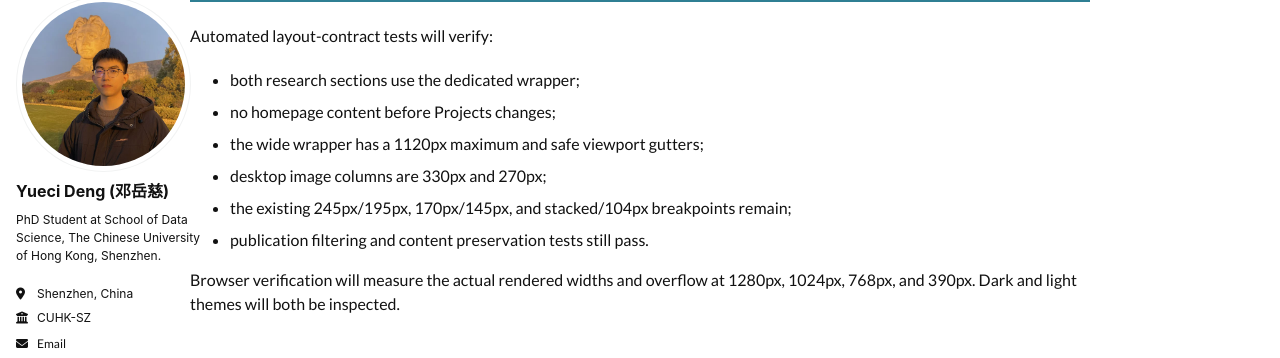
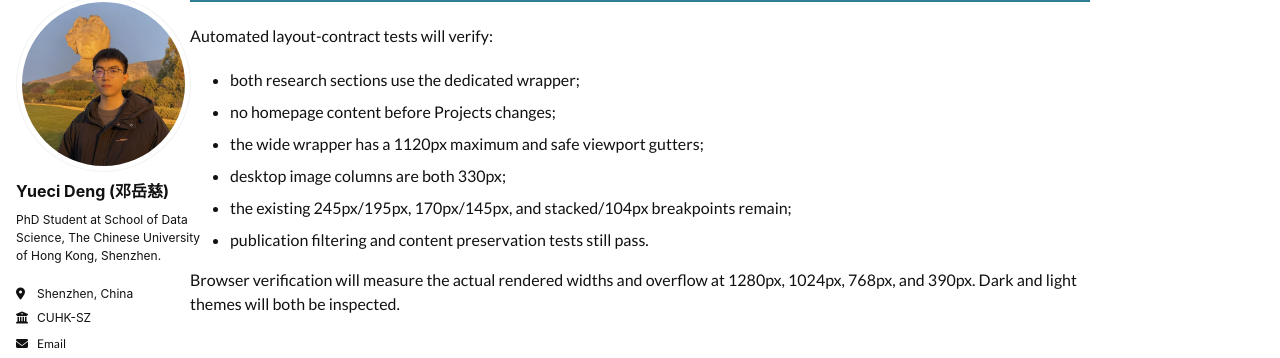
Before and after one commit to yuecideng/yuecideng.github.io, a Jekyll site: the page built from docs/superpowers/specs/2026-07-27-wide-research-sections-design.md, in a window 1280 px wide and 900 px high, scrolled down 2018 px. Shown: the part 94-452 px from the top of the window. Built offline with Jekyll 4.4.1, drawn with Linux system fonts in a browser that asks for light colours; some web fonts are replaced; our own code applies the rules of GitHub Pages for plain Markdown files; a script that is not in the unit is left out.

Commit message:
docs: equalize wide research media

```diff
--- a/docs/superpowers/specs/2026-07-27-wide-research-sections-design.md
+++ b/docs/superpowers/specs/2026-07-27-wide-research-sections-design.md
@@ -37,7 +37,7 @@
 
 | Viewport | Projects | Publications |
 | --- | ---: | ---: |
-| 1025px and wider | 330px | 270px |
+| 1025px and wider | 330px | 330px |
 | 769px–1024px | 245px | 195px |
 | 560px–768px | 170px | 145px |
 | Up to 559px | stacked | 104px |
@@ -88,7 +88,7 @@
 - both research sections use the dedicated wrapper;
 - no homepage content before Projects changes;
 - the wide wrapper has a 1120px maximum and safe viewport gutters;
-- desktop image columns are 330px and 270px;
+- desktop image columns are both 330px;
 - the existing 245px/195px, 170px/145px, and stacked/104px breakpoints remain;
 - publication filtering and content preservation tests still pass.
 
```
